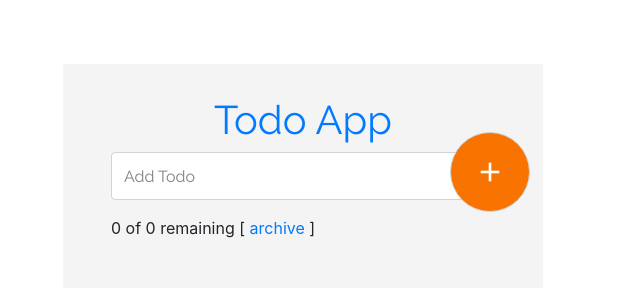
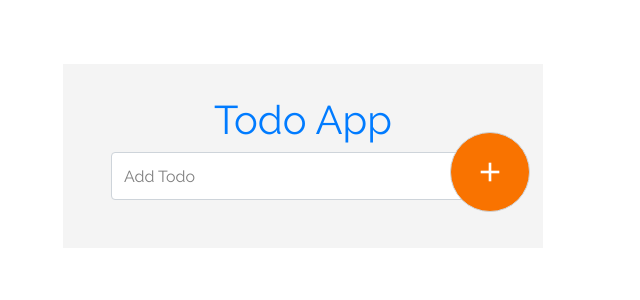
Before and after one commit to Mizzou-CSIT2830-CS7830-F19/MVC-Todo-Lecture, an Angular app: page / in a window 1280 px wide. Shown: the top 300 px of the page, without its empty margins (337-977 px from the left). Built offline with nearby package versions, Linux system fonts and the light colour scheme.

Commit message:
Code Before Class on October 10, 2019

```diff
--- a/src/app/app.component.css
+++ b/src/app/app.component.css
@@ -69,8 +69,3 @@ form .form-control {
 form .form-control:focus {
   box-shadow: 0;
 }
-
-.done-true {
-  text-decoration: line-through;
-  color: gray;
-}
--- a/src/app/app.component.html
+++ b/src/app/app.component.html
@@ -10,17 +10,8 @@
       </div>
     </div>
     <div class="data">
-
-      <span>{{ remaining() }} of {{ todoArray.length }} remaining</span>
-      [ <a href="" (click)="archive()">archive</a> ]
-
       <ul class="list-unstyled">
-        <!-- for myTodo in todoArray  -->
-        <!-- [@moveInLeft] -->
-        <li *ngFor="let myTodo of todoArray" class="done-{{myTodo.done}}">
-
-          <input type="checkbox" (click)="refresh(myTodo)" [(checked)]="myTodo.done">
-
+        <li *ngFor="let myTodo of todoArray">
           {{myTodo.text}}
           <i class="material-icons" (click)="deleteItem(myTodo)">delete</i>
         </li>
--- a/src/app/app.component.ts
+++ b/src/app/app.component.ts
@@ -21,7 +21,7 @@ export class AppComponent {
 
   addTodo(value) {
     if (value !== "") {
-      let dataObject: Todo = {
+      let dataObject = {
         text: value,
         done: false
       };
@@ -49,7 +49,7 @@ export class AppComponent {
   todoSubmit(value: any) {
     if (value !== "") {
       console.log(value);
-      let dataObject: Todo = {
+      let dataObject = {
         text: value,
         done: false
       };
@@ -60,40 +60,4 @@ export class AppComponent {
       alert("Field Required");
     }
   }
-
-  remaining() {
-    let count = 0;
-
-    for (let todo of this.todoArray) {
-      count += todo.done ? 0 : 1;
-    }
-
-    return count;
-  }
-
-  archive() {
-    let oldTodos = this.todoArray;
-
-    this.todoArray = [];
-
-    for (let todo of oldTodos) {
-      if (!todo.done) this.todoArray.push(todo);
-    }
-
-    localStorage.setItem("todos", JSON.stringify(this.todoArray));
-  }
-
-  refresh(checked) {
-    let tempTodos = JSON.parse(localStorage.getItem("todos"));
-
-    for (let todo of tempTodos) {
-      if (checked.text === todo.text) {
-        todo.done = !todo.done;
-
-        localStorage.setItem("todos", JSON.stringify(tempTodos));
-
-        this.todoArray = tempTodos;
-      }
-    }
-  }
 }
```
